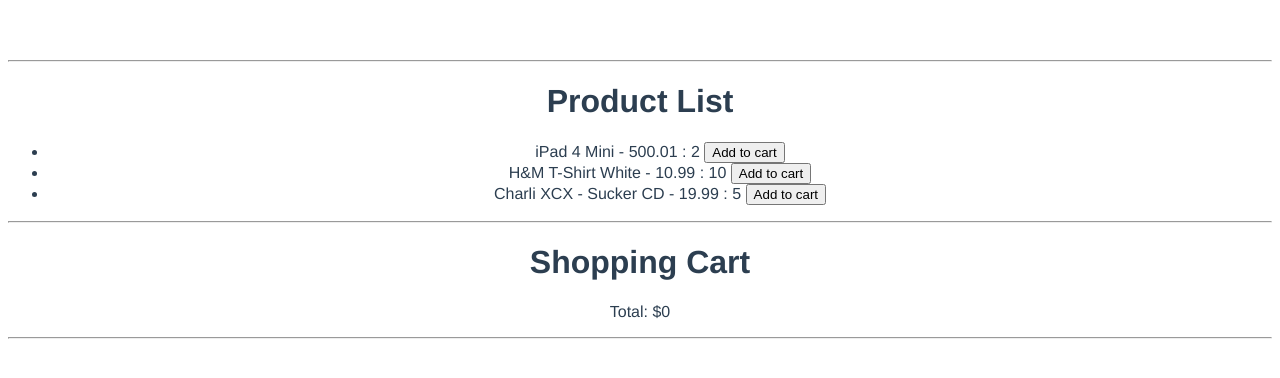
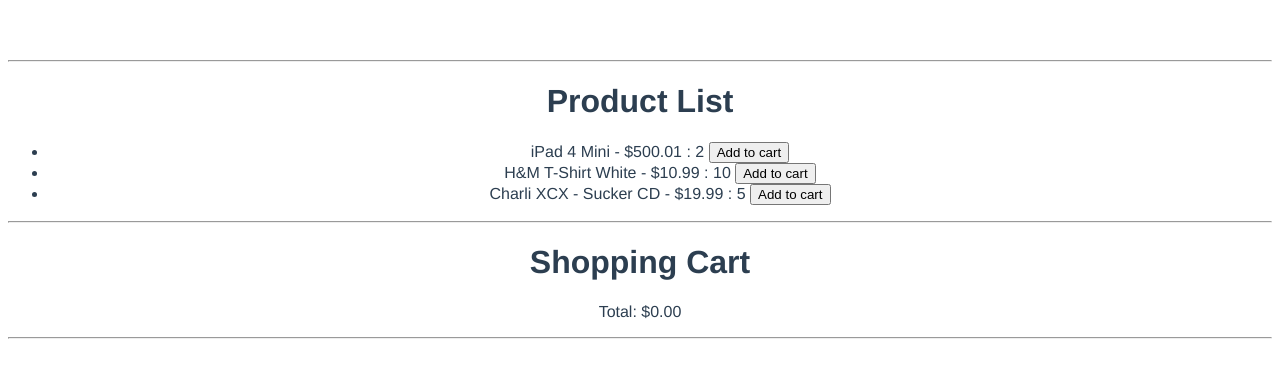
Before and after one commit to debbiev/vueschool, a Vue app in the folder shopping-cart/: page / in a window 1280 px wide. Shown: the top 378 px of the page. Built offline with nearby package versions, Linux system fonts and the light colour scheme.

Commit message:
Video 10: Cart items & total, make a currency filter

```diff
--- a/shopping-cart/src/components/ProductList.vue
+++ b/shopping-cart/src/components/ProductList.vue
@@ -11,7 +11,7 @@
 		>
 		<ul v-else>
 			<li v-for="product in products">
-				{{ product.title }} - {{ product.price }} : {{ product.inventory }}
+				{{ product.title }} - {{ product.price | currency }} : {{ product.inventory }}
 				<button @click="addProductToCart(product)">Add to cart</button>
 			</li>
 		</ul>
--- a/shopping-cart/src/components/ShoppingCart.vue
+++ b/shopping-cart/src/components/ShoppingCart.vue
@@ -3,10 +3,10 @@
     <h1>Shopping Cart</h1>
 		<ul>
 			<li v-for="product in products">
-				{{product.title}} - {{product.price}} - {{product.quantity}}
+				{{product.title}} - {{product.price | currency }} - {{product.quantity}}
 			</li>
 		</ul>
-		<p>Total: ${{ total }}</p>
+		<p>Total: {{ total | currency  }}</p>
   </div>
 </template>
 
--- /dev/null
+++ b/shopping-cart/src/currency.js
@@ -0,0 +1,23 @@
+const digitsRE = /(\d{3})(?=\d)/g
+
+export function currency (value, currency, decimals) {
+  value = parseFloat(value)
+  if (!isFinite(value) || (!value && value !== 0)) return ''
+  currency = currency != null ? currency : '$'
+  decimals = decimals != null ? decimals : 2
+  var stringified = Math.abs(value).toFixed(decimals)
+  var _int = decimals
+    ? stringified.slice(0, -1 - decimals)
+    : stringified
+  var i = _int.length % 3
+  var head = i > 0
+    ? (_int.slice(0, i) + (_int.length > 3 ? ',' : ''))
+    : ''
+  var _float = decimals
+    ? stringified.slice(-1 - decimals)
+    : ''
+  var sign = value < 0 ? '-' : ''
+  return sign + currency + head +
+    _int.slice(i).replace(digitsRE, '$1,') +
+    _float
+}
--- a/shopping-cart/src/main.js
+++ b/shopping-cart/src/main.js
@@ -1,8 +1,10 @@
 import Vue from 'vue'
 import App from './App'
 import store from '@/store/index'
+import { currency } from './currency'
 
 Vue.config.productionTip = false
+Vue.filter('currency', currency)
 
 /* eslint-disable no-new */
 new Vue({
```
Also changed, not shown: 1 other file (tests, documents, lock files or other folders).
